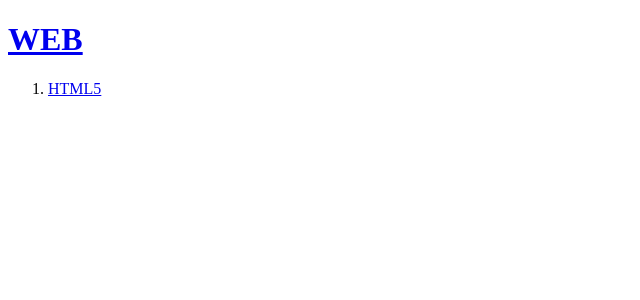
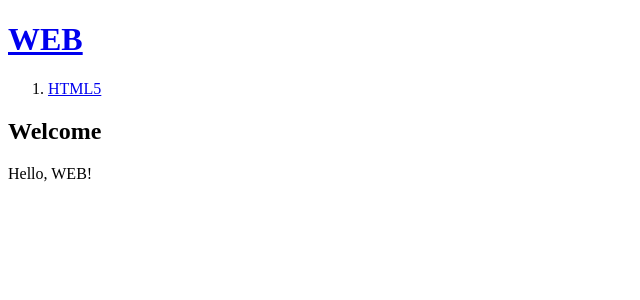
Before and after one commit to hyoungqu23/TIL_elice, a React (Create React App) app in the folder React/w13/react-app/: page / in a window 1280 px wide. Shown: the top 300 px of the page, without its empty margins (0-640 px from the left). Built offline with nearby package versions, Linux system fonts and the light colour scheme.

Commit message:
[0629] Welcome Component 생성 및 추가

```diff
--- a/React/w13/react-app/src/App.js
+++ b/React/w13/react-app/src/App.js
@@ -1,12 +1,14 @@
 import React from 'react';
 import Header from './components/UI/Header';
 import Nav from './components/UI/Nav';
+import Welcome from './components/ContentsList/Welcome';
 
 const App = () => {
   return (
     <div>
       <Header />
       <Nav />
+      <Welcome />
     </div>
   );
 };
--- /dev/null
+++ b/React/w13/react-app/src/components/ContentsList/Welcome.js
@@ -0,0 +1,12 @@
+import React from 'react';
+
+const Welcome = () => {
+  return (
+    <article>
+      <h2>Welcome</h2>
+      <p>Hello, WEB!</p>
+    </article>
+  );
+};
+
+export default Welcome;
```
